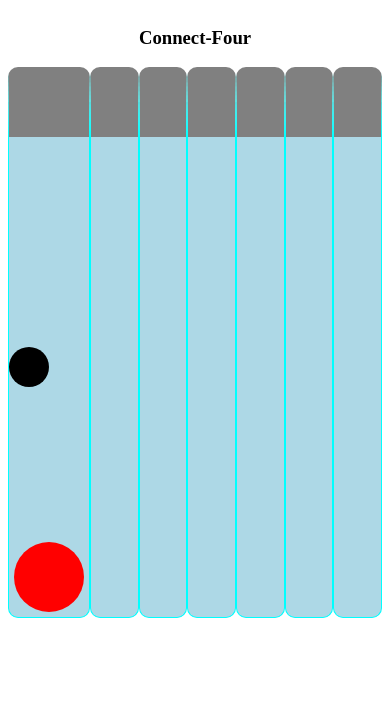
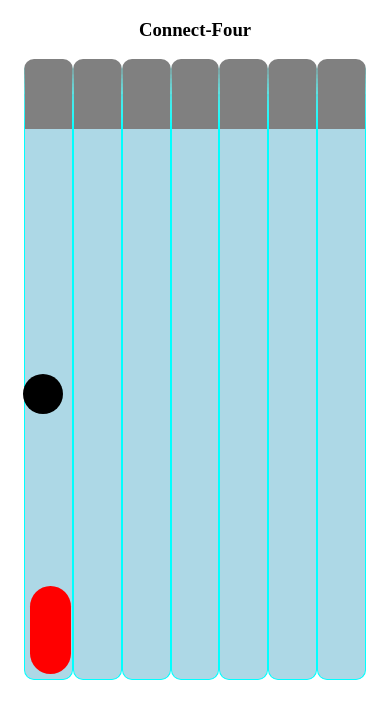
Before and after one commit to jayaimzzz/ConnectFour, a plain HTML site: page index.html in a window 390 px wide. Both pictures are taken after a click on the element 34 px from the left and 342 px from the top of the page. Drawn offline with Linux system fonts and the light colour scheme.

Commit message:
added styling for phones

```diff
--- a/index.html
+++ b/index.html
@@ -13,7 +13,7 @@
     <div id="wrapper">
         <div id="discToDrop"></div>
         <div id="titleDiv">
-            <h3>Connect-Four</h3>
+            <h3 id="titleHeader">Connect-Four</h3>
         </div>
         <div id="winnerDiv">
             <!-- <div id="currentDisc">Red plays first</div> -->
--- a/main.css
+++ b/main.css
@@ -8,6 +8,7 @@
 #wrapper {
     margin: auto;
 }
+
 #overLay {
     height: 510px;
     width: 600px;
@@ -16,9 +17,7 @@
     position: absolute;
     left: calc(50% - 300px);
     margin: auto;
-
     top: 100px;
-
 }
 
 #titleDiv {
@@ -35,8 +34,8 @@
     border-radius: 100px;
     display: flex;
     justify-content: center;
+}
 
-}
 #currentDisc {
     width: 100px;
     height: 20px;
@@ -58,8 +57,8 @@
     display: flex;
     flex-direction: column-reverse;
     background-color: lightblue;
+}
 
-}
 .disc {
     margin: 5px;
     margin-bottom: 480px;
@@ -67,7 +66,6 @@
     height: 70px;
     border-radius: 1000px;
     padding: 0px;
-
 }
 
 #discToDrop {
@@ -77,3 +75,46 @@
     position: absolute;
     border-radius: 1000px;
 }
+
+@media (max-width: 900px) {
+    body {
+        margin: 0px;
+        /* height: 10%; */
+    }
+    #overLay {
+        /* width: 10%; */
+        margin: 0px;
+    }
+    #wrapper {
+        /* width: 90vw; */
+        margin: 0px;
+    }
+    #titleDiv {
+        width: 100%;
+    }
+    #board {
+        width: 100%;
+        margin: 0px;
+        padding: 0px;
+    }
+    .column {
+        width: 12%;
+        height: 80vh;
+        max-height: 550px;
+    }
+    .disc {
+        height: 10.5vh;
+        width: 10.5vw;
+    }
+}
+
+@media (max-width: 380px) {
+    .column {
+        width: 14%;
+        max-height: 470px;
+    }
+    .disc {
+        height: 10vh;
+        width: 11vw;
+    }
+}
--- a/main.js
+++ b/main.js
@@ -70,7 +70,8 @@ function roomInColumn(column) {
     }
     return result;
 }
-function howManyPixelsAboveLastDisc(column){
+
+function howManyPixelsAboveLastDisc(column) {
     let result = 0;
     result = 480 - (column.childElementCount * 80);
     return result;
@@ -84,6 +85,7 @@ function dropDisk(event) {
         animateDiscDropping(disk, column);
         addToBoardData(column, currentPlayer)
         checkForWinner(boardData);
+        removeTitleIfOnShortScreen();
         if (checkForWinner(boardData)) {
             winner = currentPlayer;
             displayWinner(winner);
@@ -99,8 +101,9 @@ function animateDiscDropping(disk, column) {
     let marginBottom = howManyPixelsAboveLastDisc(column)
     let id = setInterval(frame, 7)
     let i = 1;
-    function frame(){
-        if (marginBottom <= 5){
+
+    function frame() {
+        if (marginBottom <= 5) {
             clearInterval(id);
             marginBottom = 5;
             disk.style.marginBottom = marginBottom + 'px';
@@ -127,7 +130,7 @@ function switchPlayers() {
 
 board.onmousemove = follow;
 
-function follow(event){
+function follow(event) {
     x = event.clientX - 25 + 'px';
     y = event.clientY + 5 + 'px';
     discToDrop.style.left = x;
@@ -227,7 +230,7 @@ function displayWinner(winner) {
     dest.appendChild(p);
 }
 
-function testCheckForWin(testData, expectedResult){
+function testCheckForWin(testData, expectedResult) {
     result = checkForWinner(testData);
     console.assert(result === expectedResult, {
         "Data": testData,
@@ -235,3 +238,13 @@ function testCheckForWin(testData, expectedResult){
         "result": result
     })
 }
+
+let element = document.getElementById('titleDiv');
+let titleHeader = document.getElementById('titleHeader');
+function removeTitleIfOnShortScreen() {
+    if (screen.height < 380 && document.getElementById('titleDiv')) {
+        titleHeader.remove();
+    } else { element.appendChild(titleHeader)
+
+    }
+}
```
